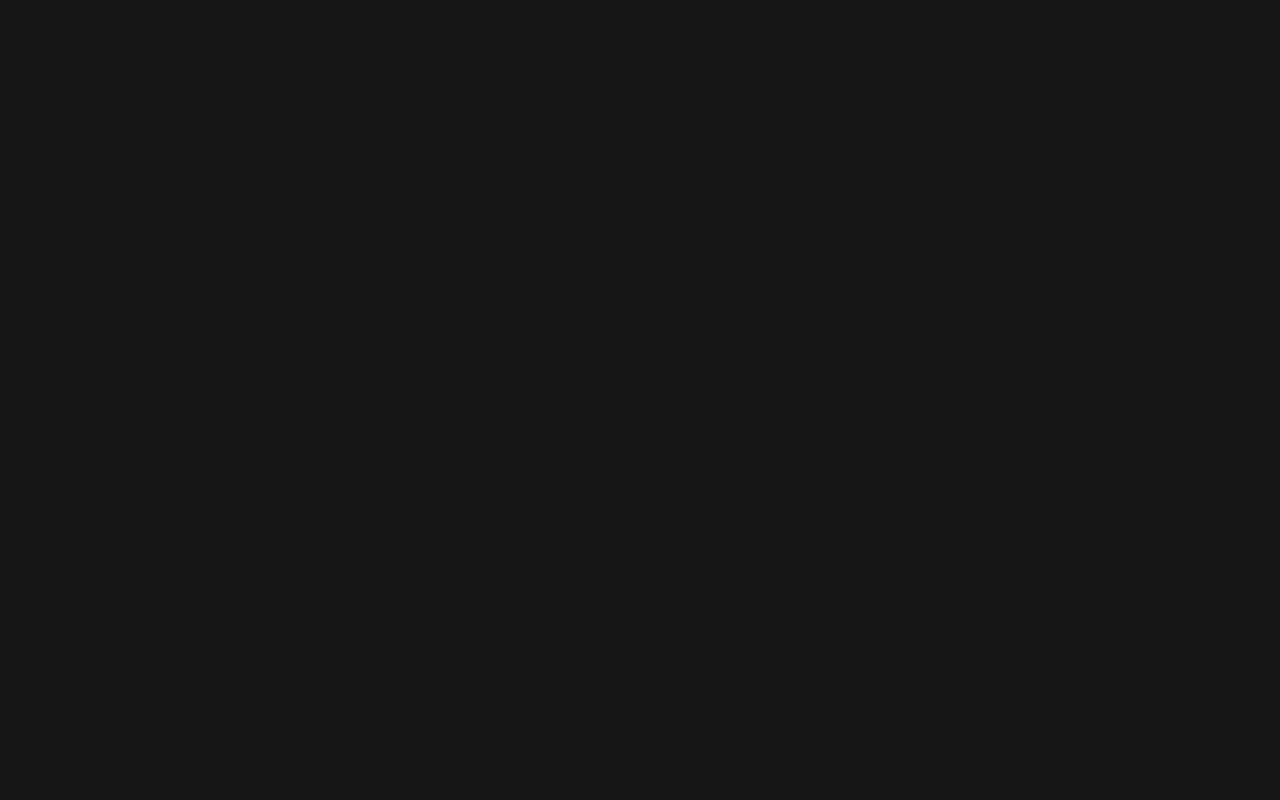
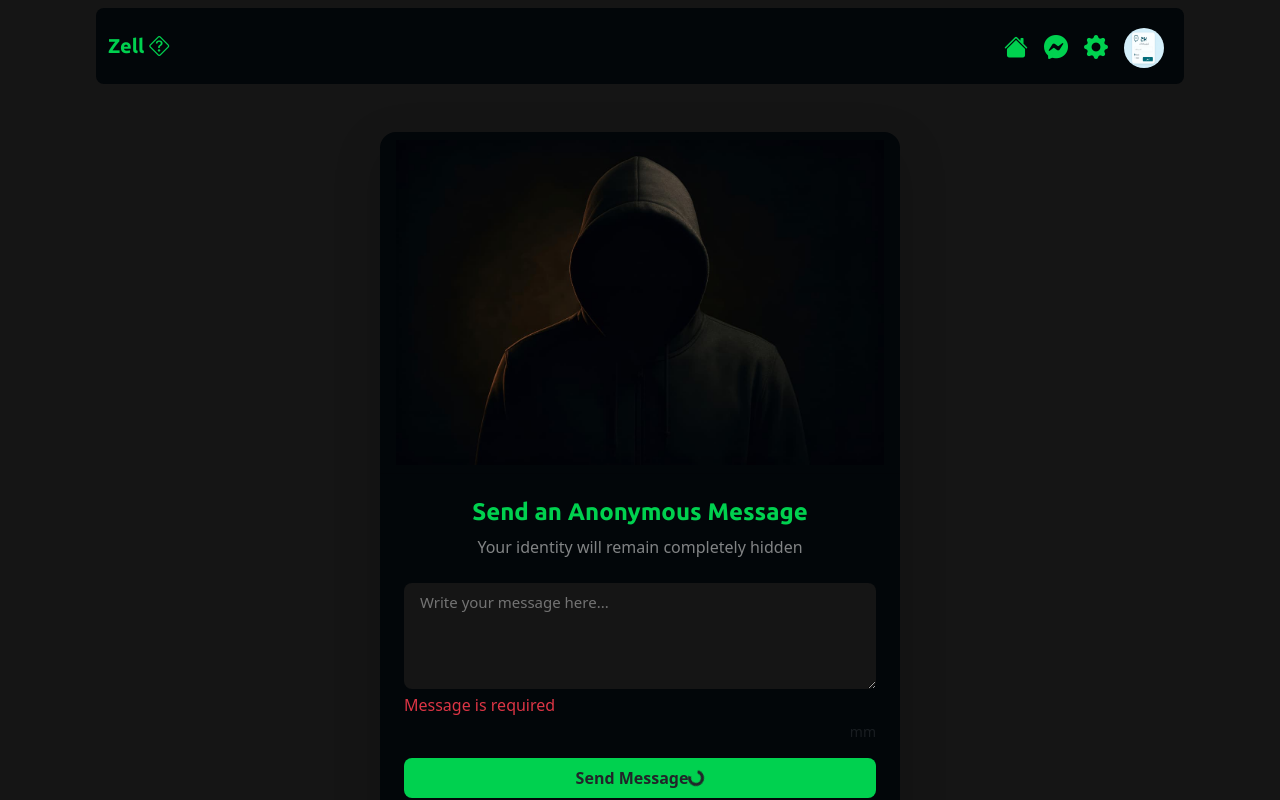
Before and after one commit to mohammed-eldesoky/Zill, an Angular app: page /app/send-message in a window 1280 px wide. Before the commit this address led to /. Shown: the top 800 px of the page. Built offline with nearby package versions, Linux system fonts and the light colour scheme.

Commit message:
feat (SendMessages) : create SendMessages component and design

```diff
--- a/src/app/app.routes.ts
+++ b/src/app/app.routes.ts
@@ -71,6 +71,12 @@ export const routes: Routes = [
           import('./features/settings/settigns.component')
             .then(c => c.SettignsComponent),
       },
+      {
+        path: 'send-message',
+        loadComponent: () =>
+          import('./features/send-messge/send-messge.component')
+            .then(c => c.SendMessgeComponent),
+      }
     ],
   },
 
--- /dev/null
+++ b/src/app/features/send-messge/send-messge.component.html
@@ -0,0 +1,63 @@
+<div class="container d-flex justify-content-center align-items-center min-vh-100">
+  <div class="card shadow-lg border-0 rounded-4 w-100" style="max-width: 520px">
+    <div class="card-header mx-auto d-flex justify-content-center">
+        <img src="assets/img4.jpg" class="w-100 mx-auto" alt="">
+    </div>
+    <div class="card-body p-4">
+
+      <!-- Title -->
+      <h4 class="text-center fw-bold mb-2">
+        Send an Anonymous Message
+      </h4>
+      <p class="text-center text-white-50 mb-4">
+        Your identity will remain completely hidden
+      </p>
+
+      <!-- Form -->
+      <form  >
+
+        <!-- Message -->
+        <div class="mb-3">
+          <textarea
+            class="form-control form-control-lg rounded-3 border-0"
+            rows="3"
+            placeholder="Write your message here..."
+            formControlName="content"
+          ></textarea>
+
+          <!-- Validation -->
+          <div class="text-danger mt-1" >
+            Message is required
+          </div>
+
+          <!-- Counter -->
+          <div class="text-end small text-muted mt-1">
+         mm
+          </div>
+        </div>
+
+        <!-- Submit -->
+        <button
+          type="submit"
+          class="btn  w-100 py-2 rounded-3 fw-semibold"
+
+        >
+          <span >Send Message</span>
+          <span  class="spinner-border spinner-border-sm"></span>
+        </button>
+
+        <!-- Success -->
+        <div class="alert alert-success mt-3 text-center">
+
+        </div>
+
+        <!-- Error -->
+        <div  class="alert alert-danger mt-3 text-center">
+
+        </div>
+
+      </form>
+
+    </div>
+  </div>
+</div>
--- /dev/null
+++ b/src/app/features/send-messge/send-messge.component.scss
@@ -0,0 +1,24 @@
+.hover-shadow {
+  transition: all 0.3s ease !important;
+}
+.hover-shadow:hover {
+  transform: translateY(-3px) !important;
+  box-shadow: 0 1rem 3rem rgba(0, 0, 0, 0.15) !important;
+}
+textarea{
+    background-color: #151515 !important;
+
+}
+textarea:focus{
+     border: 0
+
+}
+textarea::placeholder{
+    color: rgba(255, 255, 255, 0.404) !important;
+    font-size: 15px;
+
+}
+.btn{
+    background-color: var(--main-color) !important;
+    border: none !important;
+}
```
Also changed, not shown: src/app/features/send-messge/send-messge.component.ts (added, +11 -0 lines).
